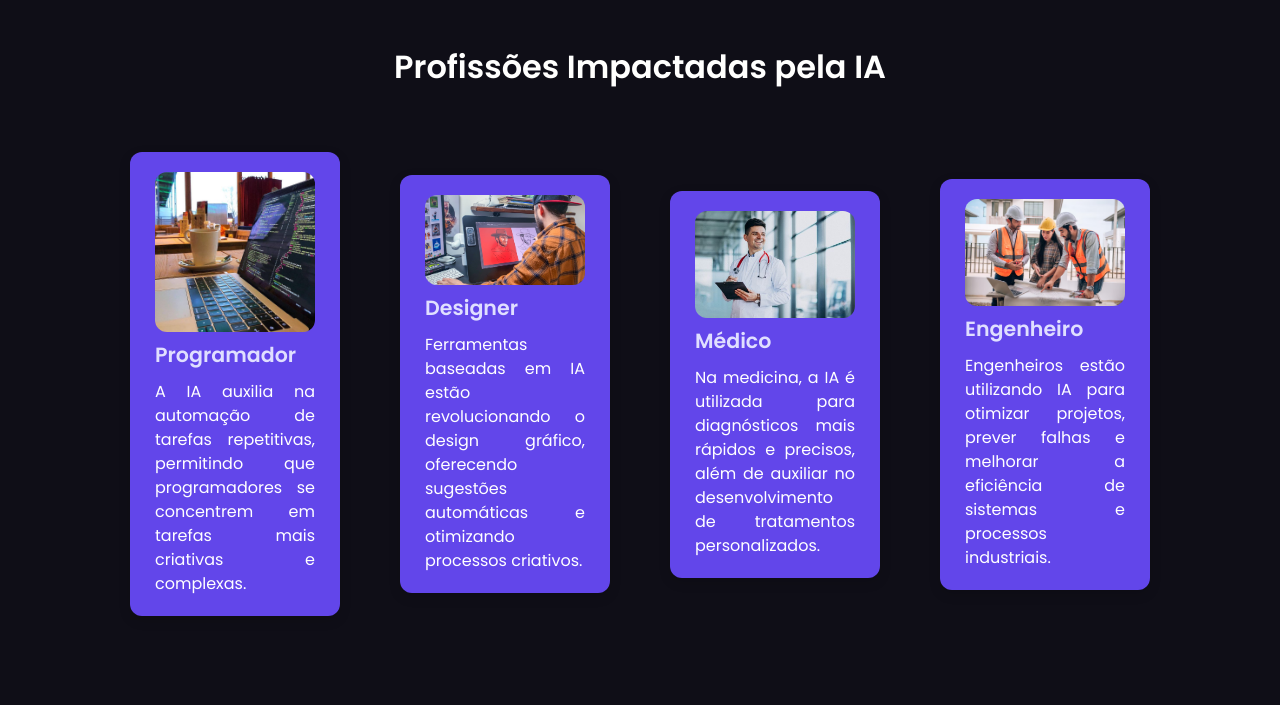
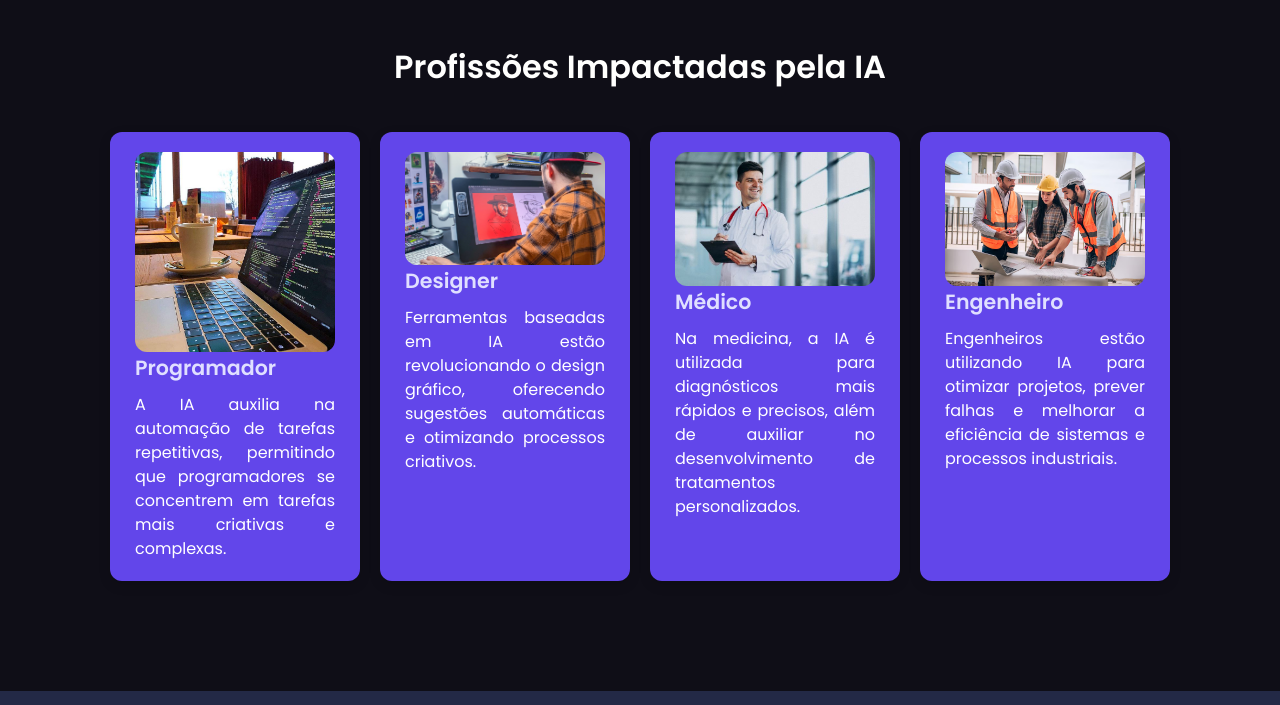
Before and after one commit to VitinhoBatista0103/projetoturma, a plain HTML site: page index.html in a window 1280 px wide. Shown: the part 710-1415 px from the top of the page. Drawn offline with Linux system fonts and the light colour scheme.

Commit message:
Atualições

```diff
--- a/style.css
+++ b/style.css
@@ -100,6 +100,7 @@ body {
   gap: 20px;
   flex-wrap: wrap;
   padding: 20px 0;
+  align-items: stretch;
 }
 
 /* Seções */
@@ -126,17 +127,17 @@ body {
 /* Profissões */
 .profissao {
   color: white;
-  padding: 20px;
   width: 250px;
   border-radius: 8px;
   box-sizing: border-box;
   display: flex;
   flex-direction: column;
-  justify-content: center;
 }
 
 .profissao button {
-  width: 100%;
+  flex: 1;
+  display: flex;
+  flex-direction: column;
   background-color: #6246ea;
   color: #ffffff;
   border: none;
@@ -150,6 +151,7 @@ body {
   font-size: 1.1rem;
   transition: background-color 0.3s ease, box-shadow 0.3s ease, transform 0.2s ease;
   margin-bottom: 30px;
+  height: 100%;
 }
 
 .profissao button:hover {
@@ -169,6 +171,7 @@ body {
   font-weight: 400;
   font-size: 1rem;
   line-height: 1.5;
+  flex: 1;
 }
 
 .icone-profissao {
```
